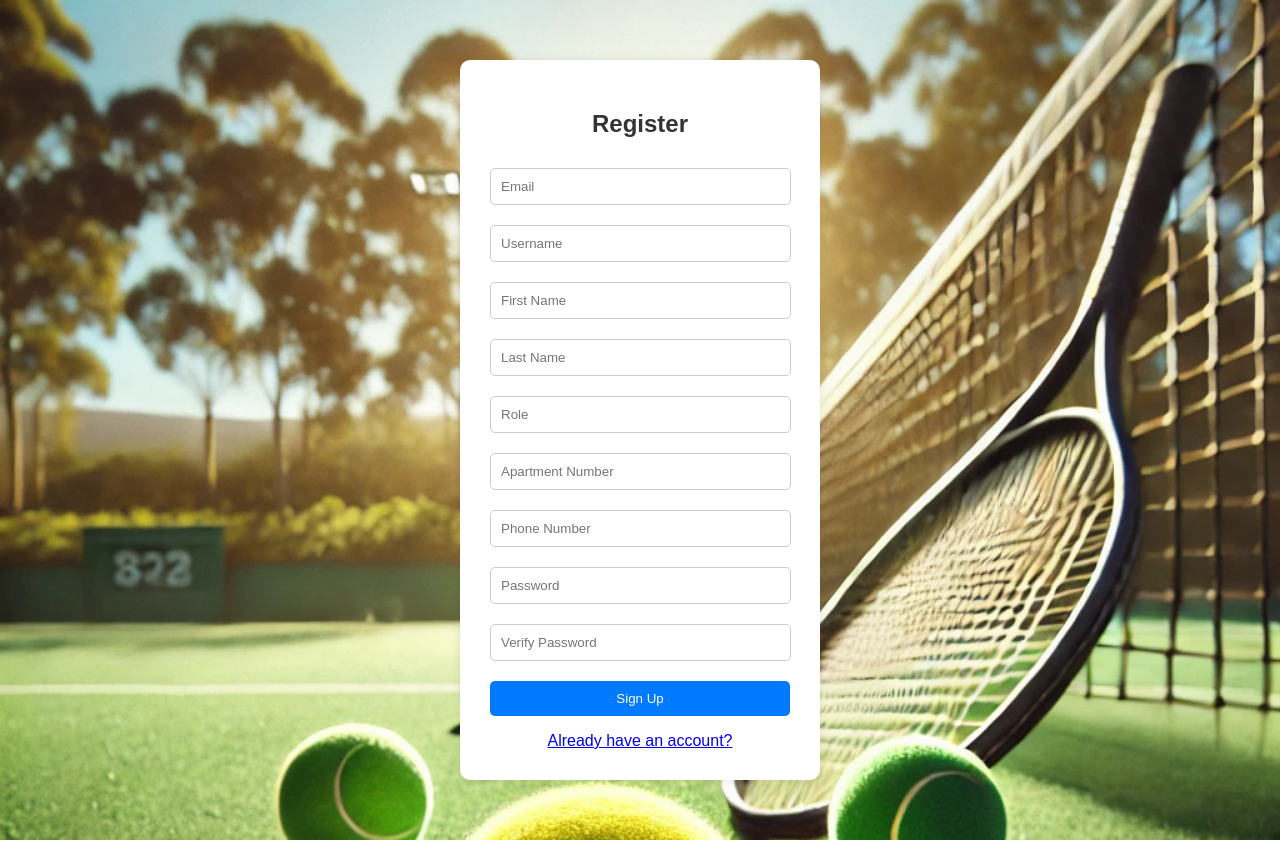
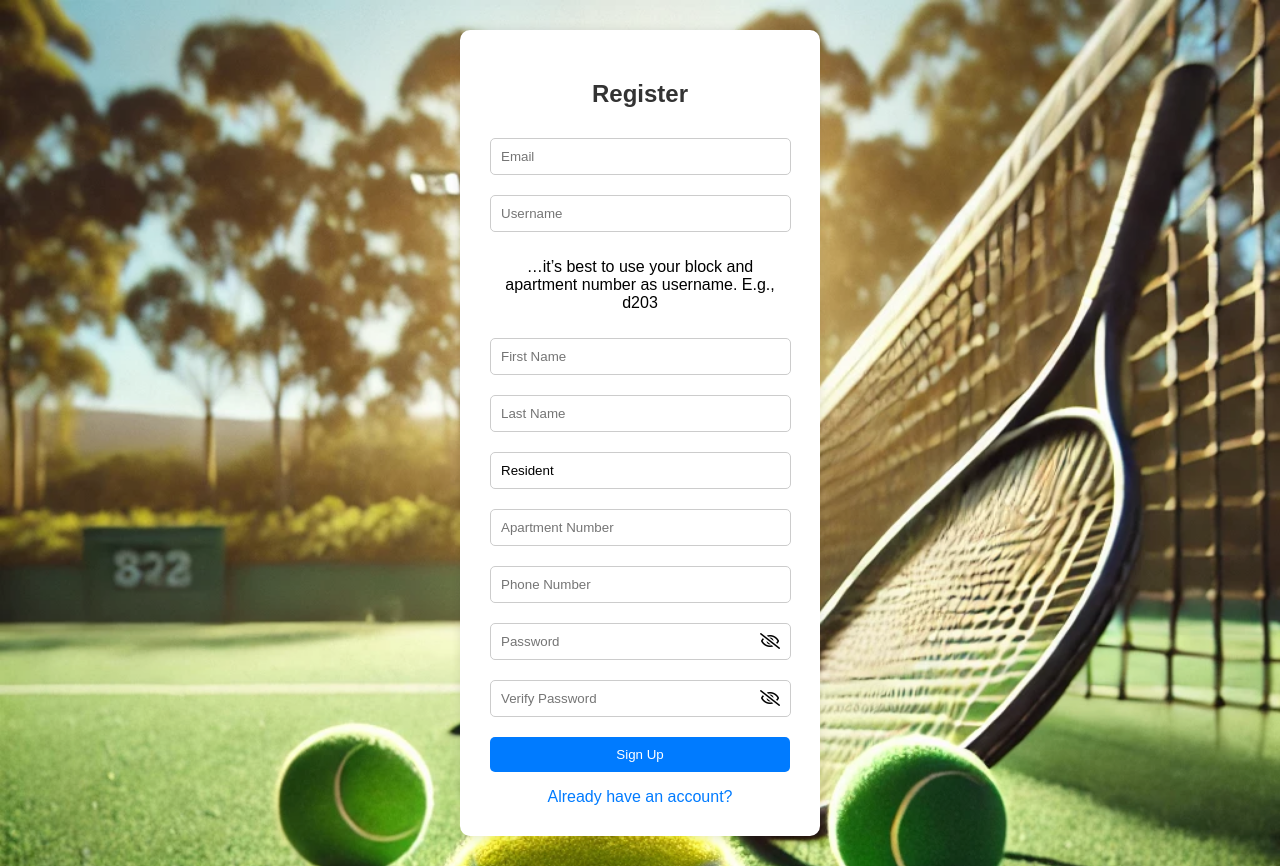
Before and after one commit to amitshokeen/portico_tennnis_fastapi_app, a FastAPI app: page /auth/register-page in a window 1280 px wide. Before the commit the page ends 840 px from the top, so only its background shows below. Run offline with FastAPI, Linux system fonts and the light colour scheme.

Commit message:
toggle eye for password field, script to handle toggle eye, script to submit form

```diff
--- a/TennisApp/templates/register.html
+++ b/TennisApp/templates/register.html
@@ -4,18 +4,90 @@
     <form id="registerForm">
         <input type="email" id="email" placeholder="Email" required>
         <input type="text" id="username" placeholder="Username" required>
+        <p>…it’s best to use your block and apartment number as username. E.g., d203</p>
         <input type="text" id="firstName" placeholder="First Name" required>
         <input type="text" id="lastName" placeholder="Last Name" required>
-        <input type="text" id="role" placeholder="Role" required>
+        <input type="text" id="role" value="Resident" readonly required>
         <input type="text" id="apartmentNumber" placeholder="Apartment Number" required>
-        <input type="text" id="phoneNumber" placeholder="Phone Number" required>
-        <input type="password" id="password" placeholder="Password" required>
-        <input type="password" id="confirmPassword" placeholder="Verify Password" required>
+        <input type="tel" id="phoneNumber" placeholder="Phone Number" pattern="^\+?[0-9]+$" required>
+        <div class="password-field">
+            <input type="password" id="password1" placeholder="Password" required>
+            <i class="far fa-eye-slash" id="togglePassword1"></i>
+        </div>
+        <div class="password-field">
+            <input type="password" id="verifyPassword" placeholder="Verify Password" required>
+            <i class="far fa-eye-slash" id="togglePassword2"></i>
+        </div>
         <div id="error" class="error-message"></div>
         <button type="submit">Sign Up</button>
     </form>
     <p></p>
-    <div class="link">
+    <div class="links">
         <a href="/auth/login-page">Already have an account?</a>
     </div>
 </div>
+<script>
+    // password toggle - fa-eye
+    document.addEventListener('DOMContentLoaded', function() {
+        const togglePassword1 = document.querySelector('#togglePassword1');
+        const togglePassword2 = document.querySelector('#togglePassword2');
+        const password1 = document.querySelector('#password1');
+        const verifyPassword = document.querySelector('#verifyPassword');
+
+        function togglePasswordVisibility(field, icon) {
+            if (!field || !icon) return;
+            const type = field.getAttribute('type') === 'password' ? 'text' : 'password';
+            field.setAttribute('type', type);
+            icon.classList.toggle('fa-eye-slash');
+            icon.classList.toggle('fa-eye');
+        }
+
+        if (togglePassword1) {
+            togglePassword1.addEventListener('click', function() {
+                togglePasswordVisibility(password1, this);
+            });
+        }
+        if (togglePassword2) {
+            togglePassword2.addEventListener('click', function() {
+                togglePasswordVisibility(verifyPassword, this);
+            });
+        }
+    });
+
+    // Submit the form
+    document.addEventListener('DOMContentLoaded', function() {
+        const form = document.getElementById('registerForm');
+        const errorDiv = document.getElementById('error');
+
+        form.addEventListener('submit', function(e) {
+            e.preventDefault();
+
+            const formData = new FormData(form);
+            const data = Object.fromEntries(formData.entries());
+
+            fetch('/auth/register', {
+                method: 'POST',
+                headers: {
+                    'Content-Type': 'application/json',
+                },
+                body: JSON.stringify(data)
+            })
+            .then(response => response.json())
+            .then(result => {
+                if (result.message) {
+                    errorDiv.textContent = result.message;
+                    errorDiv.style.color = 'green';
+                    form.reset();
+                } else if (result.error) {
+                    errorDiv.textContent = result.error;
+                    errorDiv.style.color = 'red';
+                }
+            })
+            .catch(error => {
+                console.error('Error:', error);
+                errorDiv.textContent = 'An error occurred. Please try again.';
+                errorDiv.style.color = 'red';
+            });
+        });
+    });
+</script>
```
